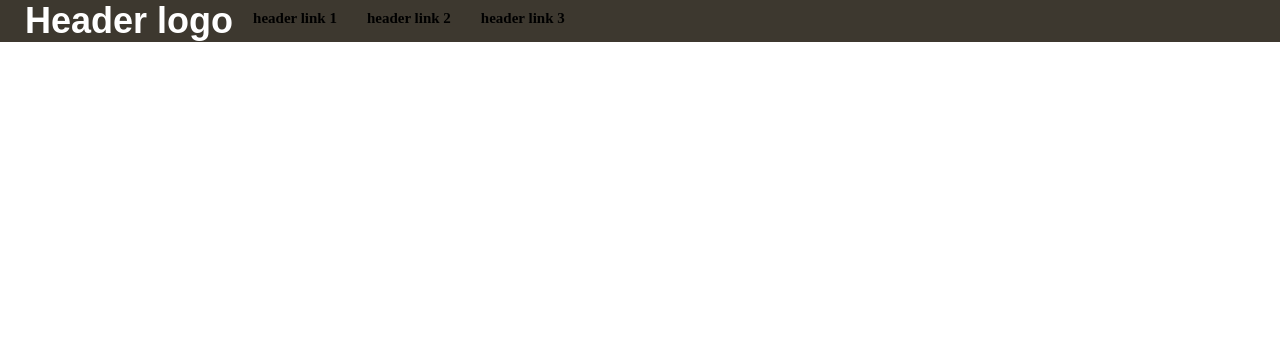
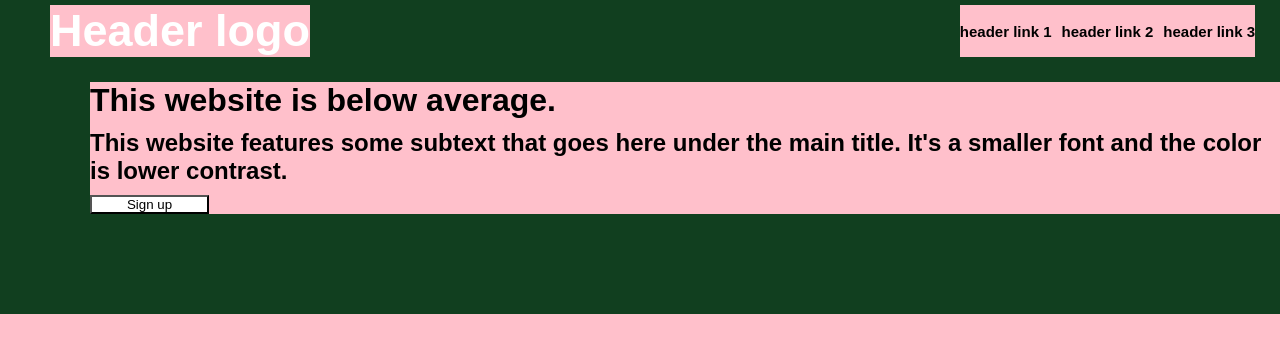
Before and after one commit to crthew/landing-page, a plain HTML site: page index.html in a window 1280 px wide. Shown: the top 352 px of the page. Drawn offline with Linux system fonts and the light colour scheme.

Commit message:
First body added and aligned

```diff
--- a/index.html
+++ b/index.html
@@ -1,10 +1,11 @@
 <!DOCTYPE html>
-
-<meta charset="utf-8", lang="en">
-
+<html lang="en">
 <head>
+    <meta charset="UTF-8">
+    <meta http-equiv="X-UA-Compatible" content="IE=edge">
+    <meta name="viewport" content="width=device-width, initial-scale=1.0">
+    <link rel="stylesheet" href="./style.css">
     <title>Landing page</title>
-    <link rel="stylesheet" href="./style.css">
 </head>
 
 <body>
@@ -13,9 +14,26 @@
 
     <div class="topbar">
         <h1 class="headerlogo">Header logo</h1>
+        <div class="titlecontainer">
             <h2 class="titlelink">header link 1</h2>
             <h2 class="titlelink">header link 2</h2>
             <h2 class="titlelink">header link 3</h2>
+        </div>
+    </div>
+
+        <!--Top content-->
+    <div id="firstmain">
+        <div class="firstcontent">
+            <h1>This website is below average.</h1>
+                <div class="firstparagraph">
+                    <h2>This website features some subtext
+                    that goes here under the main title.
+                    It's a smaller font and the color is
+                    lower contrast.
+                    </h2>
+                </div>
+                <button id="signup">Sign up</button>
+        </div>
     </div>
 
 
--- a/style.css
+++ b/style.css
@@ -1,26 +1,58 @@
 *{
     margin: 0;
     padding: 0;
+    font-family: sans-serif;
+    background-color: pink;
 }
 
-.titlelink {
-
-    padding: 10px;
+.titlecontainer {
+    display: flex;
+    margin-right: 50px;
+    align-items: center;
+    gap: 10px;
 
 }
 
 .topbar {
     display: flex;
-    background-color: rgb(61, 56, 47);
+    background-color: rgb(17, 63, 31);
     width: 100%;
     padding-left: 25px;
+    padding-top: 5px;
+    padding-bottom: 5px;
     gap: 10px;
     font-size: 10px;
+    justify-content: space-between
 }
 
 .headerlogo {
     color: white;
-    font-size: 36px;
-    font-family: sans-serif
+    font-size: 45px;
+    margin-left: 25px;
 
 }
+
+.firstcontent {
+    display: flex;
+    flex-direction: column;
+    gap: 10px;
+    margin-top: 20px;
+    margin-left: 90px;
+
+}
+#firstmain {
+    display: flex;
+    background-color: rgb(17, 63, 31);
+    padding-bottom: 100px;
+    width: 100%;
+}
+#signup {
+    background-color: white;
+    width: 10%;
+
+}
+
+.titlelink:hover {
+    color: rgb(17, 63, 31);
+
+}
```
Lines whose indentation alone changed are shown as unchanged.
